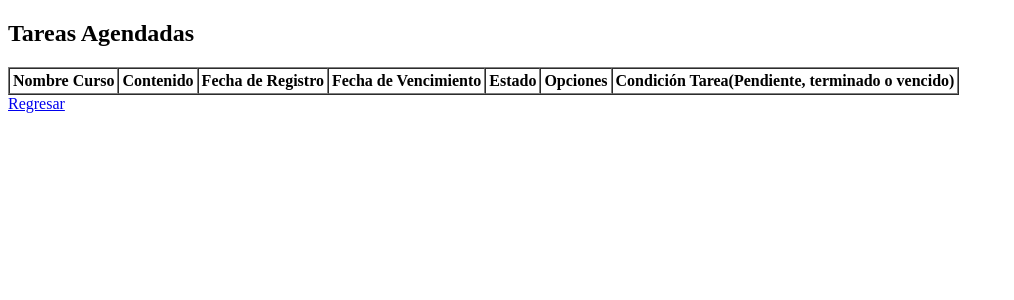
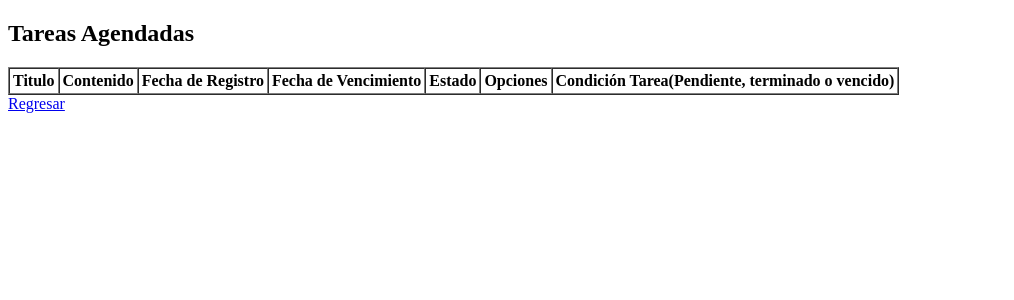
Before and after one commit to lisethhuayllas/ProyectoCursoProgramacionWeb, a PHP site: page /mostrartareas.php in a window 1280 px wide. Shown: the top 300 px of the page, without its empty margins (0-1014 px from the left). Run offline with PHP 8.4, Linux system fonts and the light colour scheme; a user stored in the database is signed in; data comes from the database, SQL or seed files in the repository; lists and menus that the app fills with data are empty.

Commit message:
Update mostrartareas.php

```diff
--- a/mostrartareas.php
+++ b/mostrartareas.php
@@ -23,7 +23,7 @@ $id_usuario =$_SESSION['id_usuario'];
 <table border="1" cellspacing="0" cellpadding="3" >
 <thead>
 	<tr>
-		<th><b>Nombre Curso</b></th>
+		<th><b>Titulo</b></th>
         <th><b>Contenido</b></th>
         <th><b>Fecha de Registro</b></th>
         <th><b>Fecha de Vencimiento</b></th>
```
